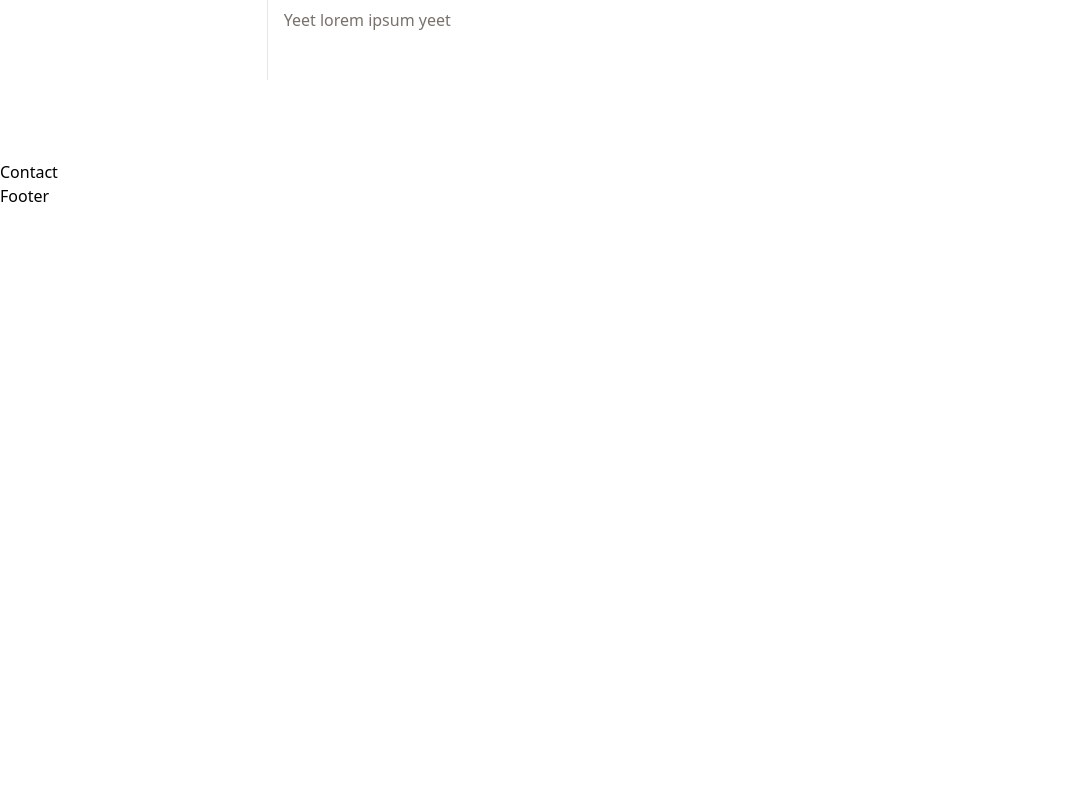
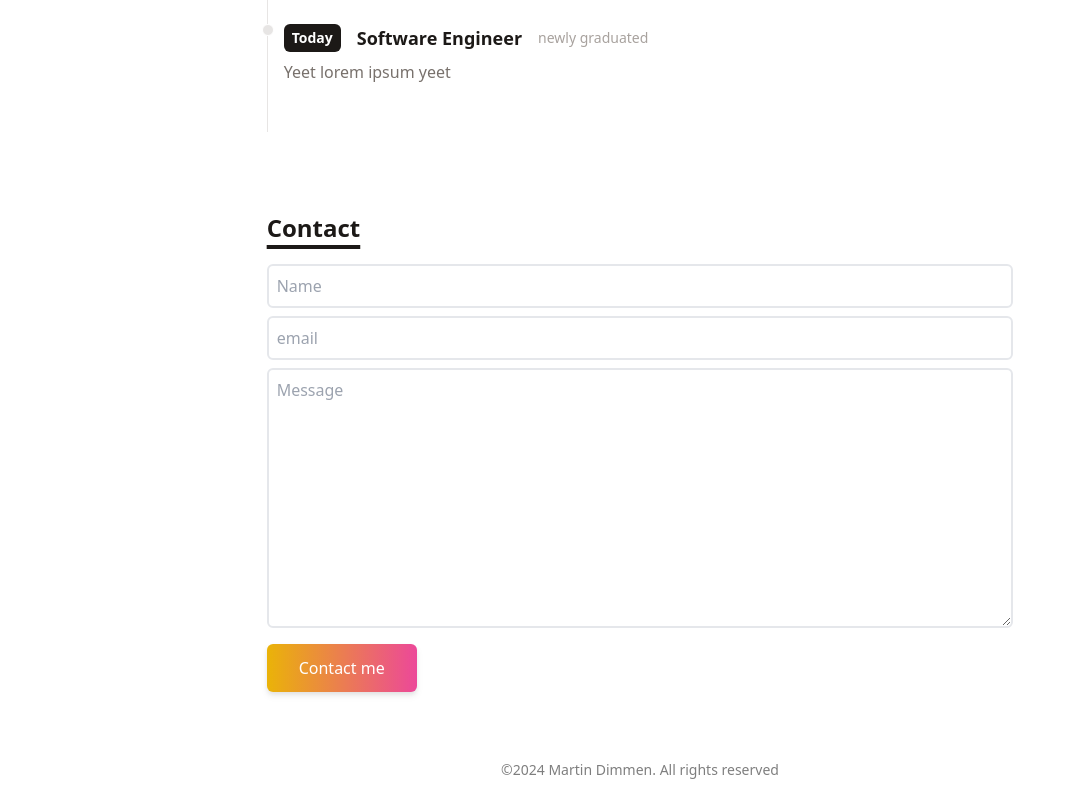
Before and after one commit to martindimmen/portfolio, a React (Vite) app: page / in a window 1280 px wide. Shown: the part 1372-2172 px from the top of the page, without its empty margins (0-1075 px from the left). Before the commit the page ends 1580 px from the top, so only its background shows below. Built offline with nearby package versions, Linux system fonts and the light colour scheme.

Commit message:
added contact footer and changes to timeline

```diff
--- a/src/App.jsx
+++ b/src/App.jsx
@@ -1,4 +1,4 @@
-import React from "react";
+import React, { useEffect, useState } from "react";
 import Contact from "./components/Contact";
 import Footer from "./components/Footer";
 import Intro from "./components/Intro";
--- a/src/components/Contact.jsx
+++ b/src/components/Contact.jsx
@@ -1,9 +1,45 @@
 import React from "react";
 
-function Contact(){
-    return(
-        <div>Contact</div>
-    )
+function Contact() {
+  return (
+    <div className="flex flex-col mb-10 mx-auto">
+      <div className="flex justify-center items-center">
+        <form
+          action="https://getform.io/f/6ecf890a-20e2-43e6-8c22-f2b988ec5d2c"
+          method="POST"
+          className="flex flex-col w-full md:w-7/12"
+        >
+          <h1 className="text-2xl font-bold underline underline-offset-8 decoration-4 mb-5 text-stone-900">
+            Contact
+          </h1>
+          <input
+            type="text"
+            name="name"
+            placeholder="Name"
+            className="p-2 bg-trasparent border-2 rounded-md focus:outline-none"
+          ></input>
+          <input
+            type="text"
+            name="email"
+            placeholder="email"
+            className="my-2 p-2 bg-transparent border-2 rounded-md focus:outline-none"
+          ></input>
+          <textarea
+            name="message"
+            placeholder="Message"
+            rows="10"
+            className="p-2 mb-4 bg-transparent border-2 rounded-md focus:outline-none"
+          ></textarea>
+          <button
+            type="button"
+            className="text-center inline-block px-8 py-3 w-max text-base font-medium rounded-md text-white bg-gradient-to-r from-yellow-500 to-pink-500 drop-shadow-md hover:stroke-white"
+          >
+            Contact me
+          </button>
+        </form>
+      </div>
+    </div>
+  );
 }
 
 export default Contact;
--- a/src/components/Footer.jsx
+++ b/src/components/Footer.jsx
@@ -1,9 +1,13 @@
 import React from "react";
 
-function Footer(){
-    return(
-        <div>Footer</div>
-    )
+function Footer() {
+  return (
+    <div className="py-5 text-center">
+      <p className="text-sm mt-2 opacity-50">
+        &copy;{new Date().getFullYear()} Martin Dimmen. All rights reserved
+      </p>
+    </div>
+  );
 }
 
 export default Footer;
--- a/src/components/Timeline.jsx
+++ b/src/components/Timeline.jsx
@@ -6,6 +6,9 @@
   return (
     <div className="flex flex-col md:flex-row justify-center my-20">
       <div className="w-full md:w-7/12">
+        <h1 className="text-2xl font-bold underline underline-offset-8 decoration-4 mb-5 text-stone-900">
+          TimeLine
+        </h1>
         {timeline.map((item) => (
           <TimelineItem
             year={item.year}
```
